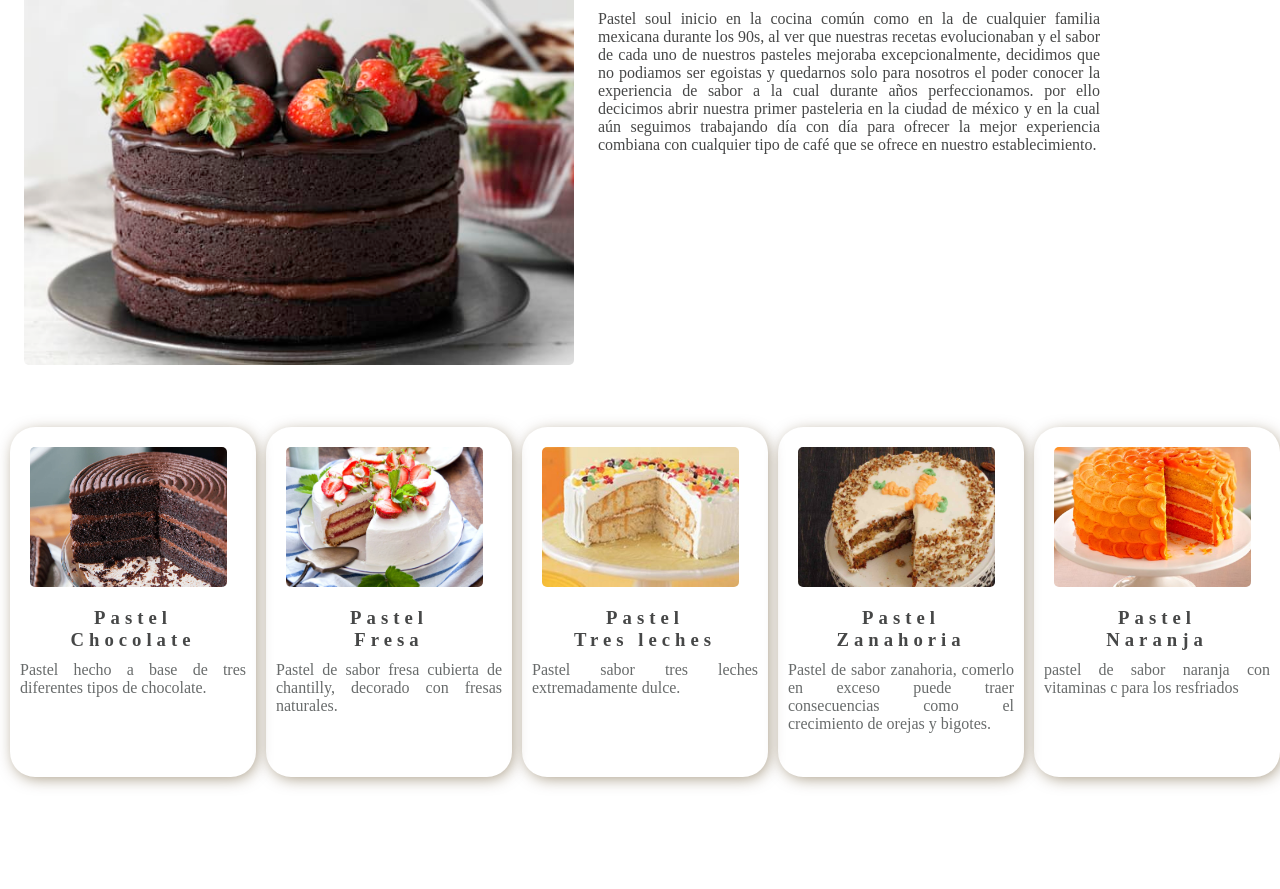
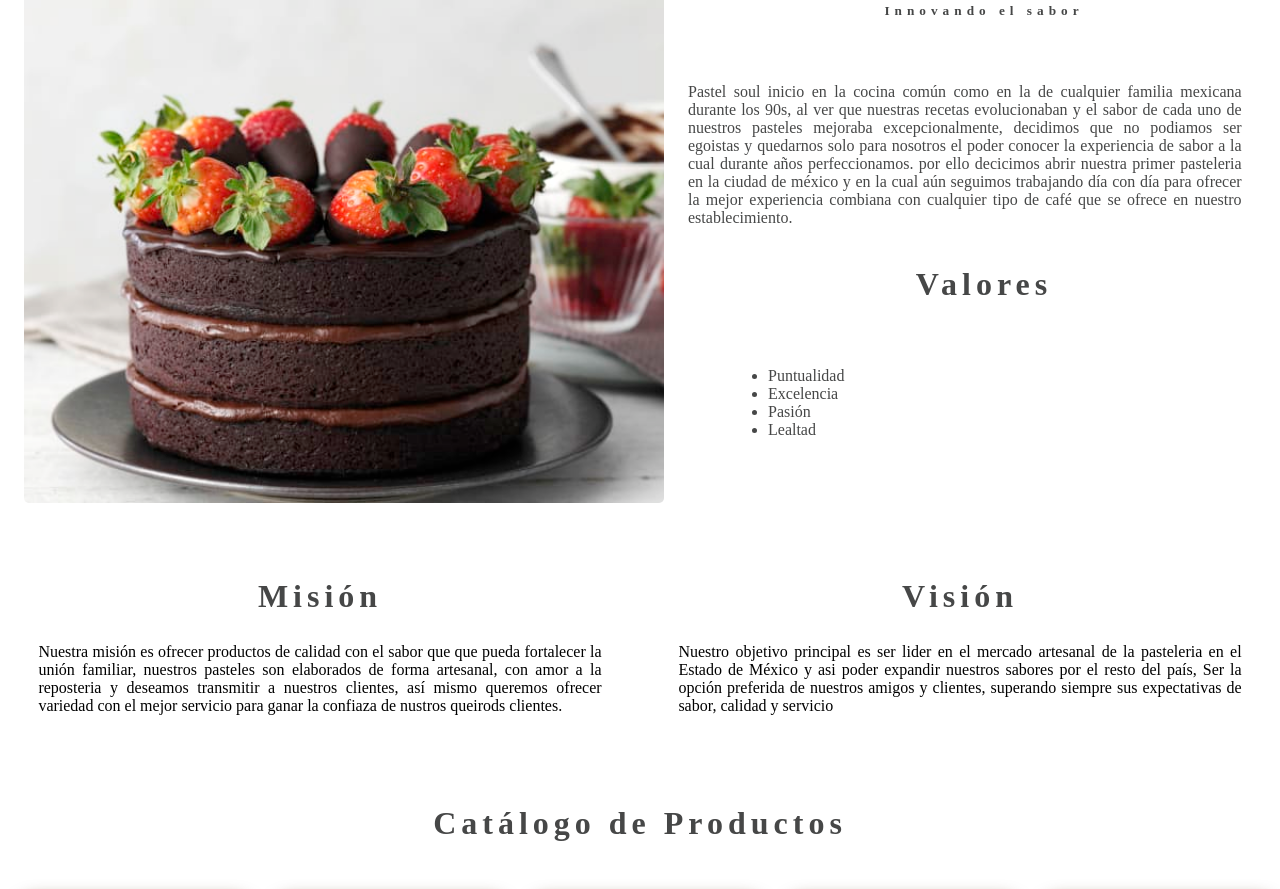
Before and after one commit to AlonsoAscencio/Pastelsoul, a plain HTML site: page index.html in a window 1280 px wide. Shown: the part 1015-1904 px from the top of the page. Drawn offline with Linux system fonts and the light colour scheme.

Commit message:
se modifico el main

```diff
--- a/index.html
+++ b/index.html
@@ -18,9 +18,11 @@
         </div>
         <!-- navbar lado derecho -->
         <div class="navbar-derecho">
-            <a href="#acerca" class="boton-navbar-derecho">acerca de nosotros</a>
-            <a href="#pasteles" class="boton-navbar-derecho">Pasteles</a>
+            <a href="#acerca" class="boton-navbar-derecho">Nosotros</a>
+            <a href="#productos" class="boton-navbar-derecho">Pasteles</a>
+            <a href="#pedidos" class="boton-navbar-derecho">Pedidos</a>
             <a href="#contacto" class="boton-navbar-derecho">Contacto</a>
+            <a href="#ubicacion" class="boton-navbar-derecho">Ubicación</a>
         </div>
     </div>
 </div>
@@ -48,15 +50,54 @@
                 durante los 90s, al ver que nuestras recetas evolucionaban y el sabor de cada uno
                 de nuestros pasteles mejoraba excepcionalmente, decidimos que no podiamos ser
                 egoistas y quedarnos solo para nosotros el poder conocer la experiencia de sabor a
-                 la cual durante años perfeccionamos. por ello decicimos abrir nuestra primer pasteleria en
-                  la ciudad de méxico y en la cual aún seguimos trabajando día con día para ofrecer la
-                  mejor experiencia combiana con cualquier tipo de café que se ofrece en nuestro establecimiento.
+                la cual durante años perfeccionamos. por ello decicimos abrir nuestra primer pasteleria en
+                la ciudad de méxico y en la cual aún seguimos trabajando día con día para ofrecer la
+                mejor experiencia combiana con cualquier tipo de café que se ofrece en nuestro establecimiento.
 
             </p>
+
+            <h1>Valores</h1>
+            <ul>
+                <li>Puntualidad</li>
+                <li>Excelencia</li>
+                <li>Pasión</li>
+                <li>Lealtad</li>
+            </ul>
+
+
         </div>
 
     </div>
 </div>
+<!-- contenedor mision vision -->
+
+<div class="contenedor-mision-vision">
+    <div class="contenedor-mision">
+        <h1>Misión</h1>
+        <p>
+            Nuestra misión es ofrecer productos de calidad con el sabor que
+            que pueda fortalecer la unión familiar, nuestros pasteles son
+            elaborados de forma artesanal, con amor a la reposteria y deseamos
+            transmitir a nuestros clientes, así mismo queremos ofrecer variedad
+            con el mejor servicio para ganar la confiaza de nustros queirods clientes.
+
+        </p>
+    </div>
+    <div class="contenedor-vision">
+        <h1>Visión</h1>
+        <p>
+            Nuestro objetivo principal es ser lider en el mercado artesanal de la pasteleria
+            en el Estado de México y asi poder expandir nuestros sabores por el resto del país,
+            Ser la opción preferida de nuestros amigos y clientes, superando siempre sus expectativas
+            de sabor, calidad y servicio
+
+        </p>
+    </div>
+
+</div>
+
+<h1 class="titulo-productos" id="productos">Catálogo de Productos</h1>
+
 <!-- contenedor sabores pastel -->
 <figure class="contenedor_tarjetas" id="pasteles">
     <div class="tarjeta">
@@ -136,15 +177,9 @@
     </div>
 </figure>
 
-<!-- contenedor Contacto -->
-
-<div class="contenedor-contacto" id="contacto">
-    <h1>Contacto</h1>
-    <p>Nos encontramos en la ciudad de mexico en la colonia roma, calle monterrey no. 72</p>
-    <p>Abrimos en un horario de 10:00 a.m. hasta las 8:00 p.m.</p>
-    <div class="contenedor-mapa">
-        <iframe src="https://www.google.com/maps/embed?pb=!1m18!1m12!1m3!1d395.55049764695!2d-99.16142686562357!3d19.406713555559236!2m3!1f0!2f0!3f0!3m2!1i1024!2i768!4f13.1!3m3!1m2!1s0x85d1ff166d3eb337%3A0x25b9e12973ee47be!2sEje%202%20Pte%20319%2C%20Roma%20Sur%2C%20Cuauht%C3%A9moc%2C%2006760%20Ciudad%20de%20M%C3%A9xico%2C%20CDMX!5e0!3m2!1ses-419!2smx!4v1649200186634!5m2!1ses-419!2smx" width="600" height="450" style="border:0;" allowfullscreen="" loading="lazy" referrerpolicy="no-referrer-when-downgrade"></iframe>
-    </div>
+<!-- contenedor Pedidos -->
+<h1 class="titulo-productos" id="pedidos">Pedidos</h1>
+<div class="contenedor-contacto" >
     <form action="" target="_blank">
         <p><input class="formulario" type="text" placeholder="Nombre"></p>
         <p><input class="formulario" type="text" placeholder="Teléfono" maxlength="10"></p>
@@ -156,11 +191,30 @@
 </div>
 
 
+<!-- contenedor Contacto -->
+
+<div class="contenedor-contacto" id="contacto">
+    <h1>Contacto</h1>
+    <p>Nos encontramos en la ciudad de mexico en la colonia roma, calle monterrey no. 72</p>
+    <p>Abrimos en un horario de 10:00 a.m. hasta las 8:00 p.m.</p>
+    <p>Tel. 557374234</p>
+    <p>Correo: pastelsoul@gmail.com </p>
+
+
+</div>
+
+
+<h1 class="titulo-productos" id="ubicacion">Ubicación</h1>
+
+<div class="contenedor-mapa">
+    <iframe src="https://www.google.com/maps/embed?pb=!1m18!1m12!1m3!1d395.55049764695!2d-99.16142686562357!3d19.406713555559236!2m3!1f0!2f0!3f0!3m2!1i1024!2i768!4f13.1!3m3!1m2!1s0x85d1ff166d3eb337%3A0x25b9e12973ee47be!2sEje%202%20Pte%20319%2C%20Roma%20Sur%2C%20Cuauht%C3%A9moc%2C%2006760%20Ciudad%20de%20M%C3%A9xico%2C%20CDMX!5e0!3m2!1ses-419!2smx!4v1649200186634!5m2!1ses-419!2smx" width="600" height="450" style="border:0;" allowfullscreen="" loading="lazy" referrerpolicy="no-referrer-when-downgrade"></iframe>
+</div>
+
+
 <!-- Footer -->
 <footer class="footer">
-    <p>@Alonso Ascencio 2022</p>
-    <p>Sigueme en mis redes sociales </p>
-    <a href="https://www.instagram.com/al0_on/" target="blank">Instagram</a>
+    <p>Todos los derechos reservados, P@stel Soul S.A. de C.V.</p>
+
   </footer>
 
 
--- a/style.css
+++ b/style.css
@@ -74,17 +74,18 @@ div{
     border-radius: 5px;
 }
 .contenedor-fondo-pastel{
-    max-width:1600px;
+    width: 100%;
     min-width:500px;
     margin-left: auto;
     margin-right: auto;
     position: relative;
 }
 .contenedor-fondo-pastel img{
-    max-width: 100%;
+    width: 100%;
     height: auto;
     vertical-align: middle;
     border-style: none;
+    object-fit: cover;
 }
 .contenedor-fondo-pastel .titulo-pagina{
     position: absolute;
@@ -100,7 +101,6 @@ div{
     margin-left: 70px;
 }
 .contenedor-contenido{
-    max-width: 1100px;
     padding-top: 50px;
     padding-bottom: 50px;
 }
@@ -121,6 +121,8 @@ div{
     color: rgb(70, 71, 71);
 }
 .contenido-acerca p{
+    margin-left: 5%;
+    margin-right: 3%;
     margin-top: 5%;
     text-align: justify;
     color: rgb(70, 71, 71);
@@ -167,6 +169,7 @@ div{
 
 }
 .contenedor-contacto{
+    margin-top: 5%;
     width: 80%;
     margin: 1% 3%;
     color: rgb(70, 71, 71);
@@ -220,6 +223,7 @@ button:hover{
     background-color:rgba(70, 71, 71, 0.679);
 }
 .footer p{
+    margin-bottom: 1%;
     color: #fff;
     text-align: left;
     margin: 2%;
@@ -233,3 +237,32 @@ button:hover{
     margin-left: 2%;
     border-radius: 15px;
 }
+
+ul{
+    margin-top: 5%;
+    margin-left: 60%;
+    color: rgb(70, 71, 71);
+}
+
+.contenedor-mision-vision{
+    width: 100%;
+    margin-top: 7%;
+    margin-bottom: 7%;
+    position: relative;
+    display: flex;
+}
+.contenedor-mision, .contenedor-vision{
+    width: 50%;
+    margin-left: 3%;
+    margin-right: 3%;
+    text-align: justify;
+}
+.contenedor-mision-vision h1{
+    text-align: center;
+    color: rgb(70, 71, 71);
+    margin-bottom: 5%;
+}
+.titulo-productos{
+    text-align: center;
+    color: rgb(70, 71, 71);
+}
```
